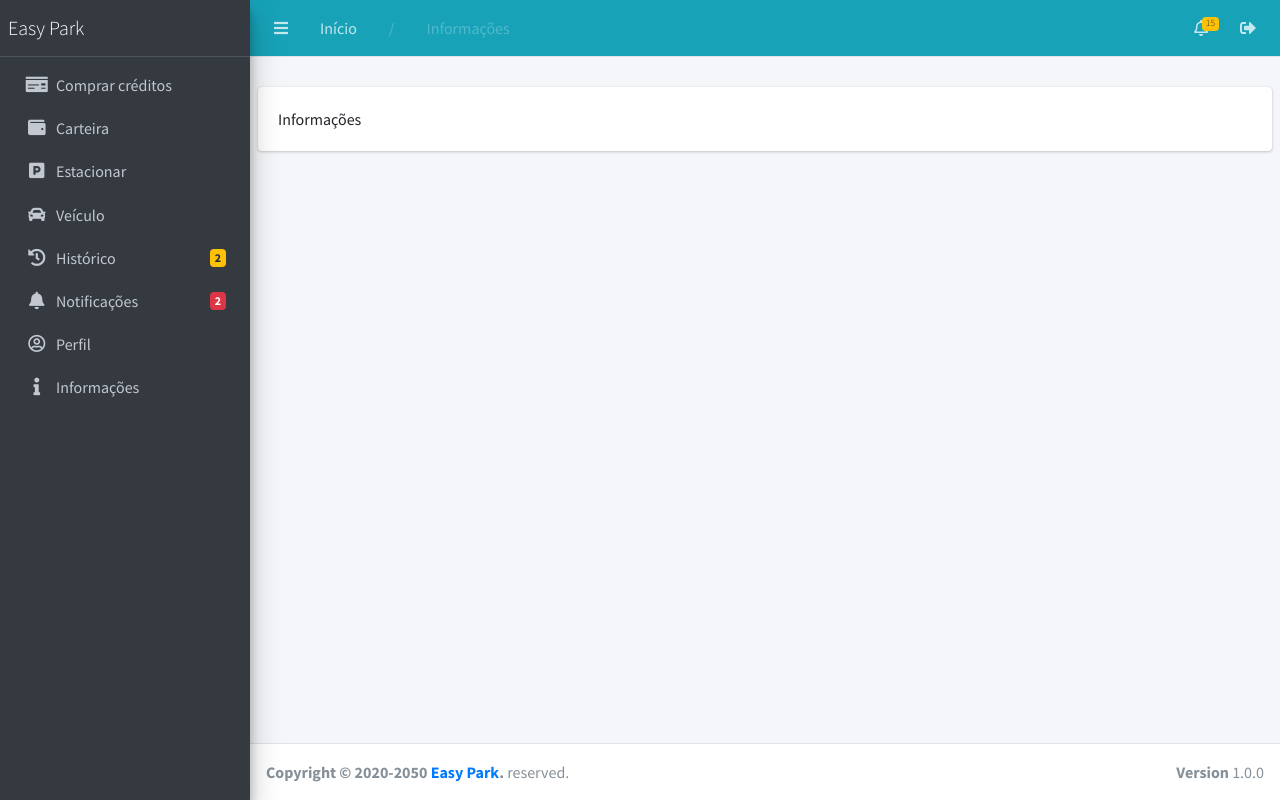
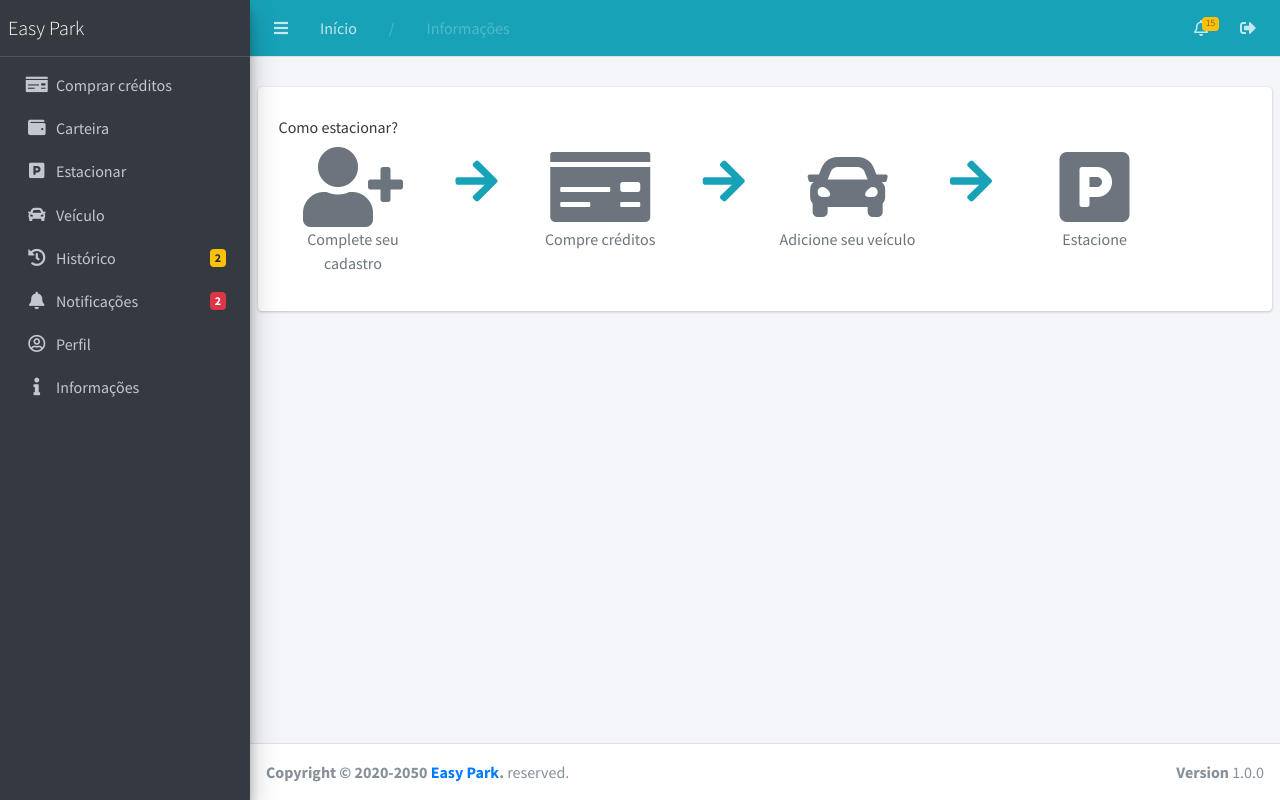
Before and after one commit to rauanisanfelice/easy-park, a Django app: page /informacoes/ in a window 1280 px wide. Run offline with Django 3.2, Linux system fonts and the light colour scheme; some libraries are stand-ins or nearby versions.

Commit message:
Add basic info

```diff
--- a/usuario/templates/info.html
+++ b/usuario/templates/info.html
@@ -20,7 +20,44 @@
 {% block body %}
 <div class="card card-solid card-outline">
     <div class="card-body box-profile">
-        Informações
+        <div class="row">
+            <p class="p-1 m-1 text-dark">Como estacionar?</p>
+        </div>
+        <div class="row">
+            <div class="col-2 text-center">
+                <a href="{% url 'perfil' %}">
+                    <i class="icon-tutorial fas fa-user-plus fa-5x"></i>
+                    <p class="text-secondary">Complete seu cadastro</p>
+                </a>
+            </div>
+            <div class="col-1 text-center">
+                <i class="icon-tutorial-arrow fas fa-arrow-right fa-3x"></i>
+            </div>
+            <div class="col-2 text-center">
+                <a href="{% url 'comprar' %}">
+                    <i class="icon-tutorial fas fa-money-check fa-5x"></i>
+                    <p class="text-secondary">Compre créditos</p>
+                </a>
+            </div>
+            <div class="col-1 text-center">
+                <i class="icon-tutorial-arrow fas fa-arrow-right fa-3x"></i>
+            </div>
+            <div class="col-2 text-center">
+                <a href="{% url 'veiculo' %}">
+                    <i class="icon-tutorial fas fa-car fa-5x"></i>
+                    <p class="text-secondary">Adicione seu veículo</p>
+                </a>
+            </div>
+            <div class="col-1 text-center">
+                <i class="icon-tutorial-arrow fas fa-arrow-right fa-3x"></i>
+            </div>
+            <div class="col-2 text-center">
+                <a href="{% url 'estacionar' %}">
+                    <i class="icon-tutorial fas fa-parking fa-5x"></i>
+                    <p class="text-secondary">Estacione</p>
+                </a>
+            </div>
+        </div>
     </div>
 </div>
 {% endblock %}
```
